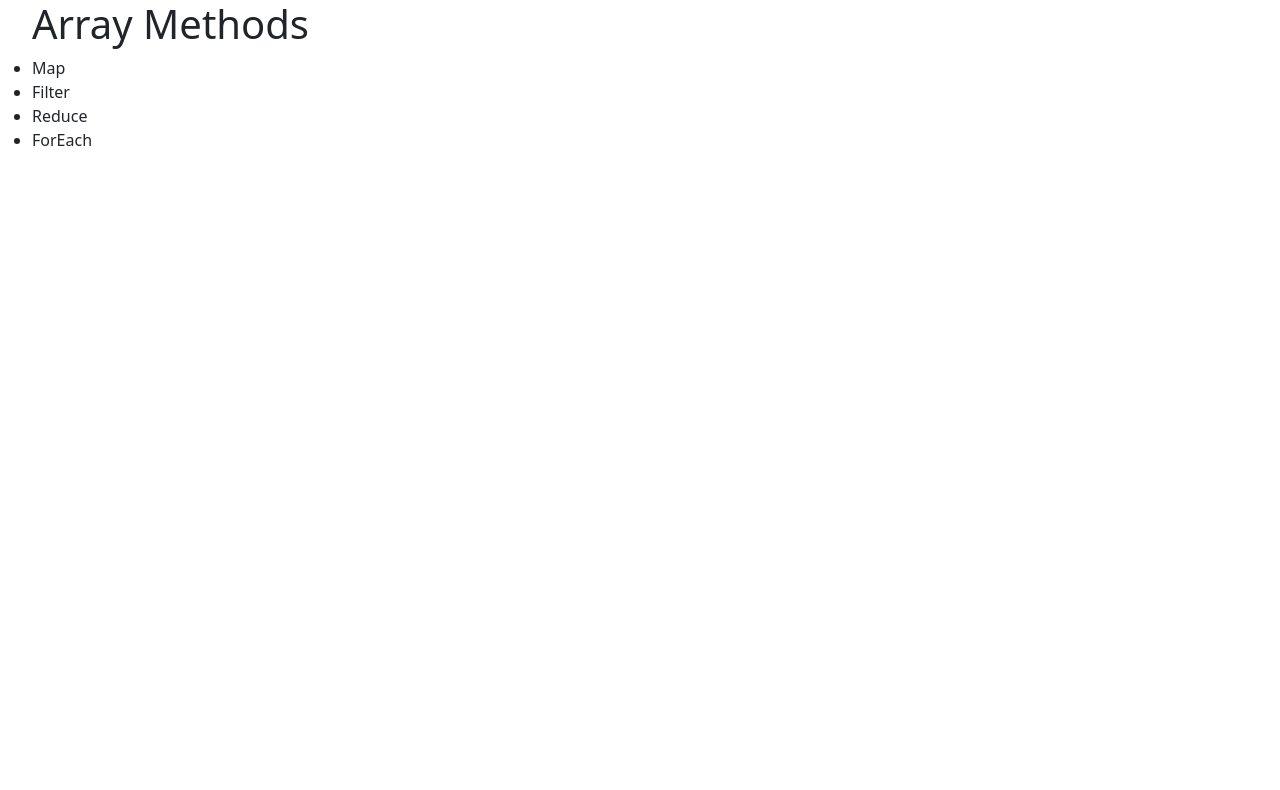
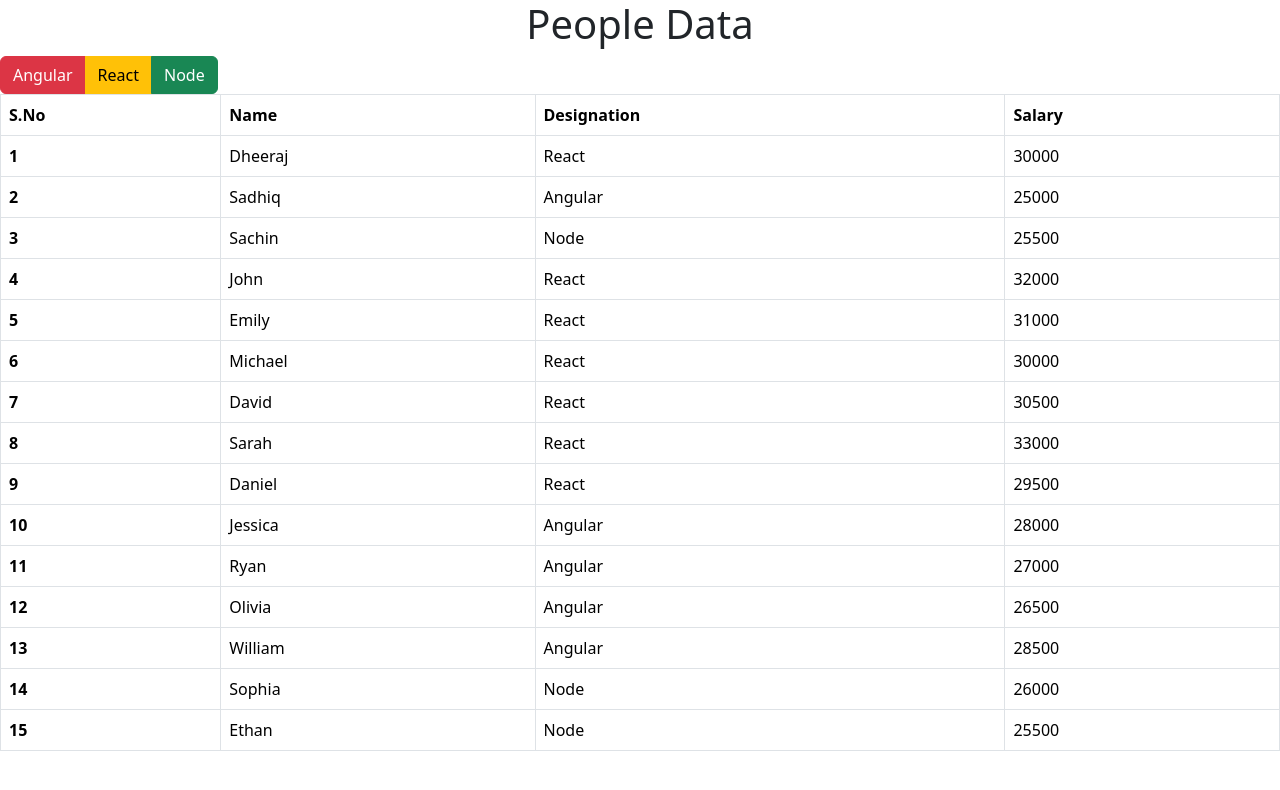
Before and after one commit to Dheeraj0408/react-tasks, a React (Create React App) app: page /1/1 in a window 1280 px wide. Shown: the top 790 px of the page. Built offline with nearby package versions, Linux system fonts and the light colour scheme.

Commit message:
Filter Data Task

```diff
--- a/src/App.js
+++ b/src/App.js
@@ -1,10 +1,18 @@
 import "./App.css";
-import ArrayMethods from "./javascript/arraymethods";
+import YoutubeButton from "./components/class-components/button/youtubeButton";
+import FilterData from "./components/class-components/filterData/filterData";
+import ImageComponent from "./components/class-components/image/image-component";
+import Products from "./components/class-components/products/products";
 
 function App() {
   return (
     <div>
-      <ArrayMethods />
+      {/* <ImageComponent name="Dheeraj"/>
+      <br/>
+      <YoutubeButton/>
+      <br/>
+      <Products/> */}
+      <FilterData/>
     </div>
   );
 }
--- /dev/null
+++ b/src/components/class-components/button/youtubeButton.js
@@ -0,0 +1,26 @@
+import { Component } from "react";
+
+class YoutubeButton extends Component{
+    constructor(){
+        super();
+        this.state={
+            isSubscribe:false
+        }
+    }
+    handleSubscribe=()=>{
+        this.setState({
+            isSubscribe:!this.state.isSubscribe
+        })
+    }
+    render(){
+        return(
+            <div>
+                <button onClick={this.handleSubscribe}>{this.state.isSubscribe?"unsubscribe":"please Subscribe"}</button>
+                {
+                    this.state.isSubscribe?<h2>you are a subscriber</h2>:null
+                }
+            </div>
+        )
+    }
+}
+export default YoutubeButton;
--- /dev/null
+++ b/src/components/class-components/filterData/filterData.js
@@ -0,0 +1,109 @@
+import "./filterData.module.css";
+const { Component } = require("react");
+
+class FilterData extends Component {
+  constructor() {
+    super();
+    this.state = {
+      data: [
+        { name: "Dheeraj", designation: "React", salary: "30000" },
+        { name: "Sadhiq", designation: "Angular", salary: "25000" },
+        { name: "Sachin", designation: "Node", salary: "25500" },
+        { name: "John", designation: "React", salary: "32000" },
+        { name: "Emily", designation: "React", salary: "31000" },
+        { name: "Michael", designation: "React", salary: "30000" },
+        { name: "David", designation: "React", salary: "30500" },
+        { name: "Sarah", designation: "React", salary: "33000" },
+        { name: "Daniel", designation: "React", salary: "29500" },
+        { name: "Jessica", designation: "Angular", salary: "28000" },
+        { name: "Ryan", designation: "Angular", salary: "27000" },
+        { name: "Olivia", designation: "Angular", salary: "26500" },
+        { name: "William", designation: "Angular", salary: "28500" },
+        { name: "Sophia", designation: "Node", salary: "26000" },
+        { name: "Ethan", designation: "Node", salary: "25500" },
+      ],
+    };
+  }
+  filterAngular = () => {
+    // this.setState({data:this.state.data});
+    let result = this.state.data.filter((eachObject) => {
+      return eachObject.designation === "Angular";
+    });
+    this.setState({ data: result }, () => {
+      console.log(result);
+    });
+  };
+  filterReact = () => {
+    let result = this.state.data.filter((eachObject) => {
+      return eachObject.designation === "React";
+    });
+    this.setState({ data: result }, () => {
+      console.log(result);
+    });
+  };
+  filterNode = () => {
+    let result = this.state.data.filter((eachObject) => {
+      return eachObject.designation === "Node";
+    });
+    this.setState({ data: result }, () => {
+      console.log(result);
+    });
+  };
+  render() {
+    return (
+      <div>
+        <h1 style={{ textAlign: "center" }}>People Data</h1>
+        <div
+          class="btn-group"
+          role="group"
+          aria-label="Basic mixed styles example"
+        >
+          <button
+            type="button"
+            class="btn btn-danger"
+            onClick={this.filterAngular}
+          >
+            Angular
+          </button>
+          <button
+            type="button"
+            class="btn btn-warning"
+            onClick={this.filterReact}
+          >
+            React
+          </button>
+          <button
+            type="button"
+            class="btn btn-success"
+            onClick={this.filterNode}
+          >
+            Node
+          </button>
+        </div>
+        <table class="table table-bordered">
+          <thead>
+            <tr>
+              <th scope="col">S.No</th>
+              <th scope="col">Name</th>
+              <th scope="col">Designation</th>
+              <th scope="col">Salary</th>
+            </tr>
+          </thead>
+          <tbody>
+            {this.state.data.map((eachObject, ind) => {
+              return (
+                <tr>
+                  <th scope="row">{ind + 1}</th>
+                  <td>{eachObject.name}</td>
+                  <td>{eachObject.designation}</td>
+                  <td>{eachObject.salary}</td>
+                </tr>
+              );
+            })}
+          </tbody>
+        </table>
+      </div>
+    );
+  }
+}
+export default FilterData;
--- /dev/null
+++ b/src/components/class-components/filterData/filterData.module.css
@@ -0,0 +1,3 @@
+.btn-group{
+    margin: auto;
+}
--- /dev/null
+++ b/src/components/class-components/image/image-component.js
@@ -0,0 +1,28 @@
+import { Component } from "react";
+class ImageComponent extends Component {
+  constructor() {
+    super();
+    this.state = {
+      name: "Dheeraj",
+      salary: 100000,
+    };
+  }
+  salaryIncrement=()=>{
+     this.setState({salary:this.state.salary+1000},()=>{
+        console.log(this.state.salary)
+     });
+     console.log(this.state.salary,"Outside");
+  }
+  render() {
+    return (
+      <div>
+        <p>{this.props.name}</p>
+        <h3>
+          Hello World {this.state.name} {this.state.salary}
+        </h3>
+        <button onClick={this.salaryIncrement}>Update salary by 1000</button>
+      </div>
+    );
+  }
+}
+export default ImageComponent;
--- /dev/null
+++ b/src/components/class-components/products/products.js
@@ -0,0 +1,33 @@
+import { Component} from "react";
+class Products extends Component{
+    constructor(){
+        super();
+        this.state={
+            products:[
+                {laptop:"mac",price:10},
+                {laptop:"dell",price:7}
+            ]
+        }
+    }
+    sortFunction=()=>{
+        let result=this.state.products.sort((a,b)=>a["price"]-b["price"]);
+        console.log(result);
+        this.setState({
+            products:result
+        })
+    }
+    render(){
+      return (<div>
+        <button onClick={this.sortFunction}>Sort by price</button>
+        {
+            this.state.products.map((eachobject)=>{
+                return (<div>
+                    <h3>{eachobject.laptop}</h3>
+                    <h3>{eachobject.price}</h3>
+                </div>)
+            })
+        }
+      </div>)
+    }
+}
+export default Products;
--- a/src/javascript/arraymethods.js
+++ b/src/javascript/arraymethods.js
@@ -1,4 +1,22 @@
 const ArrayMethods=()=>{
+    const arr=[]
+
+
+
+
+
+
+
+
+
+
+
+
+
+
+
+
+
     return (
         <div>
             <ul>
```
Also changed, not shown: src/components/class-components/index.js (added, +42 -0 lines).
